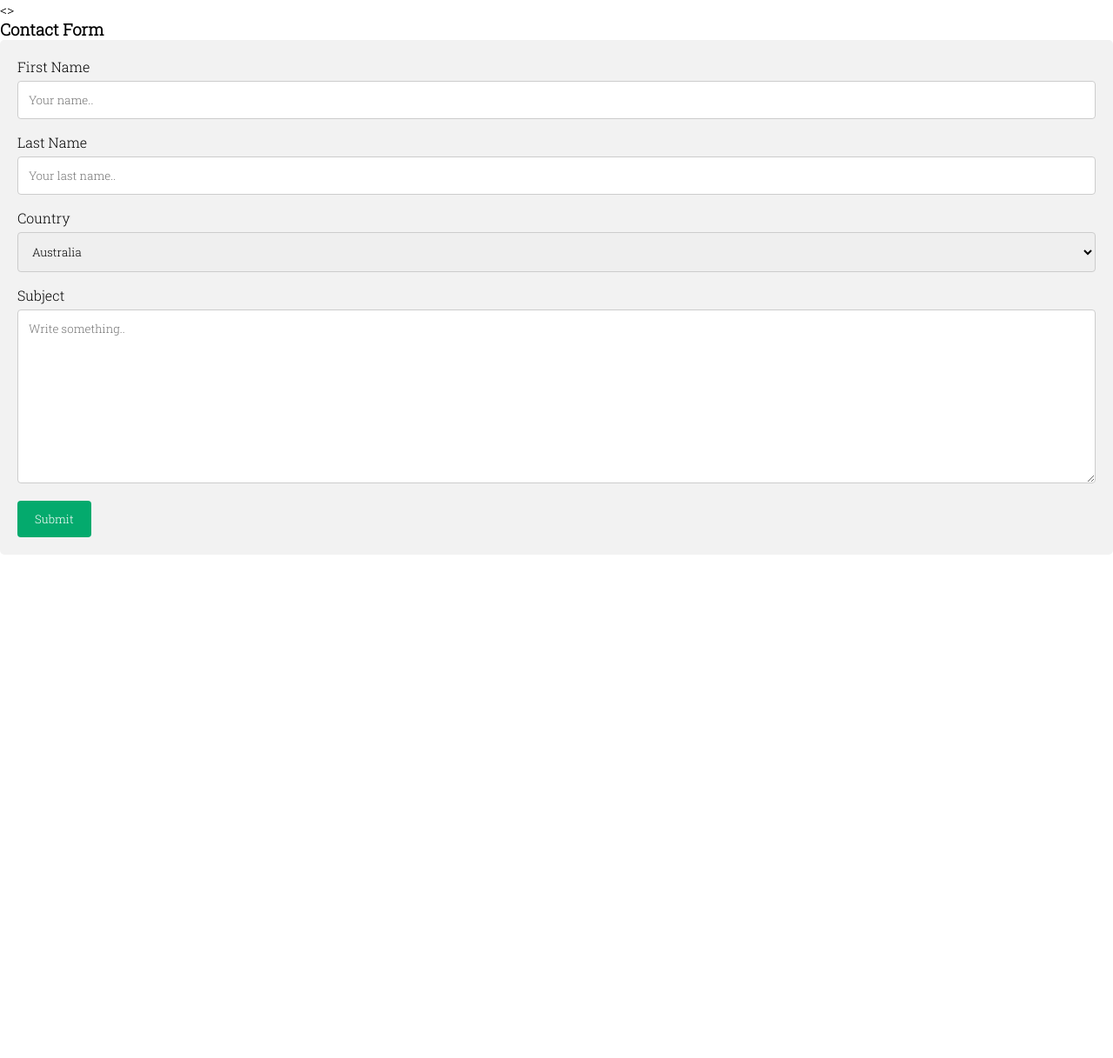
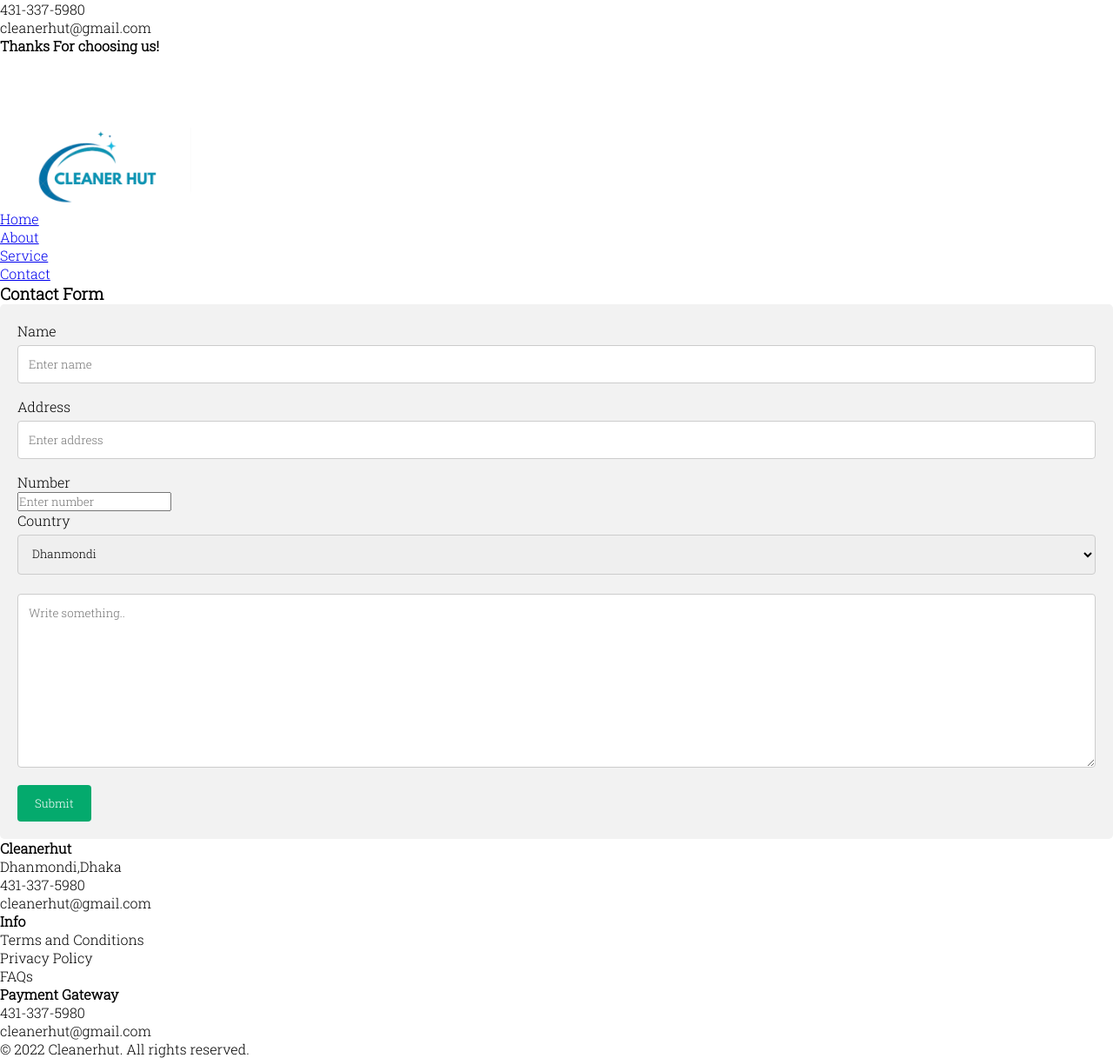
Before and after one commit to mahjabin-rashmi/Cleanerhut, a plain HTML site: page contact.html in a window 1280 px wide. Shown: the whole page at 87% size. Before the commit the page ends 800 px from the top, so only its background shows below. Drawn offline with Linux system fonts and the light colour scheme.

Commit message:
update contact page

```diff
--- a/contact.html
+++ b/contact.html
@@ -1,6 +1,5 @@
 <!DOCTYPE html>
 <html lang="en">
-<>
 <meta charset="UTF-8">
 <meta http-equiv="X-UA-Compatible" content="IE=edge">
 <meta name="viewport" content="width=device-width, initial-scale=1.0">
@@ -10,28 +9,116 @@
 </head>
 
 <body>
+    <div class="header1">
+        <div>
+            <ul>
+                <li>
+                    <span><i class="fa fa-phone" aria-hidden="true"></i></span>
+                    <span>431-337-5980</span>
+                </li>
+                <li>
+                    <span><i class="fa fa-envelope-o" aria-hidden="true"></i></span>
+                    <span>cleanerhut@gmail.com</span>
+                </li>
+            </ul>
+        </div>
+        <div>
+            <h4>Thanks For choosing us!</h4>
+        </div>
+
+        <div class="social-menu">
+            <ul>
+                <li><a href="https://www.facebook.com/mahjabinkarim.rashmi.9"><i class="fa fa-facebook"></i></a></li>
+                <li><a href="https://twitter.com/RashmiKarim"><i class="fa fa-twitter"></i></a></li>
+                <li><a href="https://www.instagram.com/mahjabinkarim/"><i class="fa fa-instagram"></i></a></li>
+                <li><a href="https://www.linkedin.com/in/mkrashmi/"><i class="fa fa-linkedin"></i></a></li>
+            </ul>
+        </div>
+    </div>
+    <nav class="navbar">
+        <div class="header2">
+            <a href="http://127.0.0.1:5500/index.html#">
+                <img src="pic/cleanerhut logo.png" width="220" height="auto" class="logo">
+            </a>
+            <ul>
+                <li><a href="index.html">Home</a></li>
+                <li><a href="about.html">About</a></li>
+                <li><a href="service.html">Service</a></li>
+                <li><a href="contact.html">Contact</a></li>
+            </ul>
+        </div>
+    </nav>
+
+    <div>
         <h3>Contact Form</h3>
-
         <div class="container">
             <form action="/action_page.php">
-                <label for="fname">First Name</label>
-                <input type="text" id="fname" name="firstname" placeholder="Your name..">
+                <label for="fname">Name</label> <br>
+                <input type="text" id="fname" name="firstname" placeholder="Enter name"> <br>
 
-                <label for="lname">Last Name</label>
-                <input type="text" id="lname" name="lastname" placeholder="Your last name..">
+                <label for="address_input">Address</label> <br>
+                <input type="text" id="address_input" name="address" placeholder="Enter address"> <br>
 
-                <label for="country">Country</label>
+                <label for="number_input">Number</label> <br>
+                <input type="number" id="number_input" name="number" placeholder="Enter number"> <br>
+
+                <label for="country">Country</label> <br>
                 <select id="country" name="country">
-              <option value="australia">Australia</option>
-              <option value="canada">Canada</option>
-              <option value="usa">USA</option>
+              <option value="australia">Dhanmondi</option>
+              <option value="canada">Mohammodpur</option>
+              <option value="usa">Mirpur</option>
             </select>
 
-                <label for="subject">Subject</label>
+                <br>
                 <textarea id="subject" name="subject" placeholder="Write something.." style="height:200px"></textarea>
 
-                <input type="submit" value="Submit">
+                <input style="align-items: center; display: flex;" type="submit" value="Submit">
             </form>
+        </div>
+    </div>
+    <!-- footer -->
+    <div class="footer">
+        <div class="cleanerhut">
+            <h4>Cleanerhut</h4>
+            <ul>
+                <li>
+                    <span><i class="fa fa-map-marker" aria-hidden="true"></i></span>
+                    <span>Dhanmondi,Dhaka</span>
+                </li>
+                <li>
+                    <span><i class="fa fa-phone" aria-hidden="true"></i></span>
+                    <span>431-337-5980</span>
+                </li>
+                <li>
+                    <span><i class="fa fa-envelope-o" aria-hidden="true"></i></span>
+                    <span>cleanerhut@gmail.com</span>
+                </li>
+            </ul>
+        </div>
+        <div class="cleanerhut">
+            <h4>Info</h4>
+            <ul>
+                <li>Terms and Conditions</li>
+                <li>Privacy Policy</li>
+                <li>FAQs</li>
+            </ul>
+        </div>
+        <div class="cleanerhut">
+            <h4>Payment Gateway</h4>
+            <ul>
+                <li>
+                    <span><i class="fa fa-cc-visa" aria-hidden="true"></i></span>
+                    <span>431-337-5980</span>
+                </li>
+                <li>
+                    <span><i class="fa fa-cc-mastercard" aria-hidden="true"></i></span>
+                    <span>cleanerhut@gmail.com</span>
+                </li>
+            </ul>
+        </div>
+    </div>
+    <div class="copyright">
+        <p>© 2022 Cleanerhut. All rights reserved.</p>
     </div>
 
 </body>
```
Lines whose indentation alone changed are shown as unchanged.
